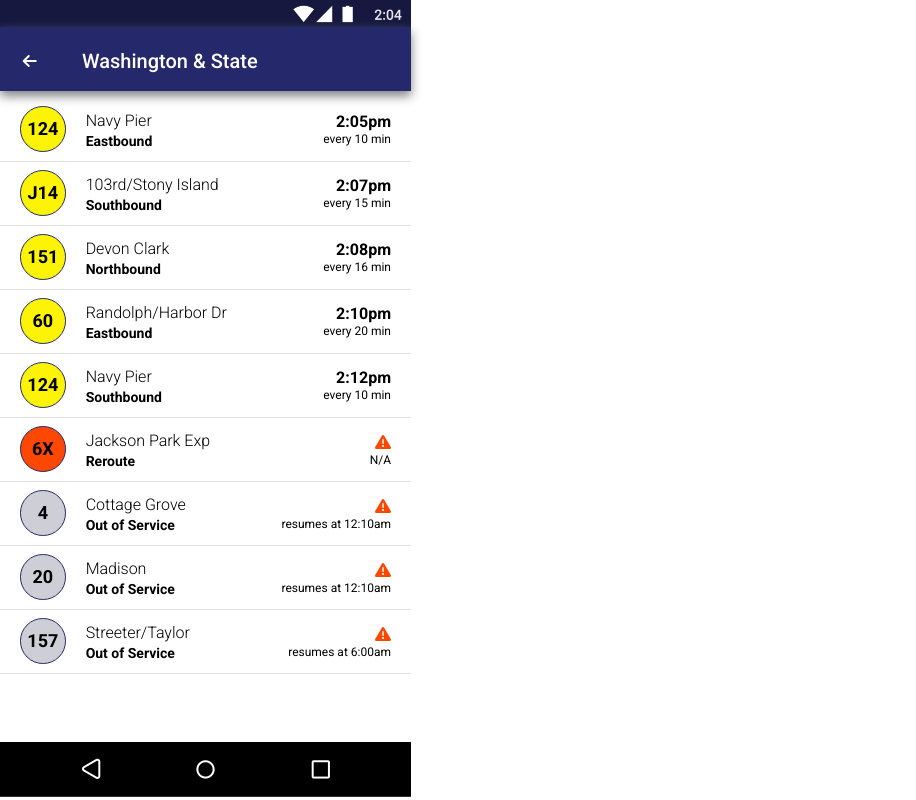
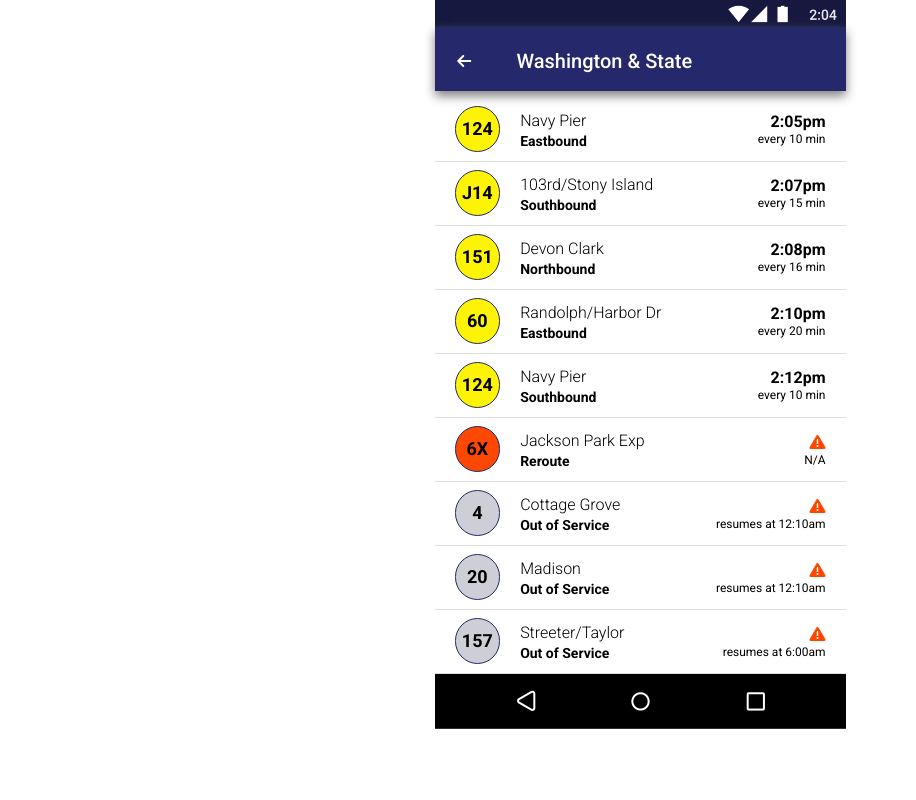
Before and after one commit to HollandGraham/front-end-challenge, a plain HTML site: page index.html in a window 1280 px wide. Shown: the whole page, without its empty margins (0-916 px from the left). Drawn offline with Linux system fonts and the light colour scheme.

Commit message:
updates take 3

```diff
--- a/css/style.css
+++ b/css/style.css
@@ -3,6 +3,7 @@
 }
 
 body{
+  margin: auto;
   font-family:'Roboto', sans-serif;
   width: 411px;
   height: 731px;
@@ -135,7 +136,7 @@ h1{
 }
 
 footer {
-  position: fixed;
+  /* position: fixed; */
   bottom: 0;
   left: 0;
   overflow-y: hidden;
--- a/index.html
+++ b/index.html
@@ -10,15 +10,13 @@
   </head>
   <body>
 
-    <section class="container">
-      <header>
-        <div><img class="statusbar" src="images/Status-bar.png" alt=""></div>
-          <nav>
-            <i class="fas fa-arrow-left"></i>
-            <h1>Washington & State</h1>
-          </nav>
-      </header>
-    </section>
+    <header class="container">
+    <img class="statusbar" src="images/Status-bar.png" alt="">
+        <nav>
+          <i class="fas fa-arrow-left"></i>
+          <h1>Washington & State</h1>
+        </nav>
+    </header>
 
     <section class="buslist">
 
```
